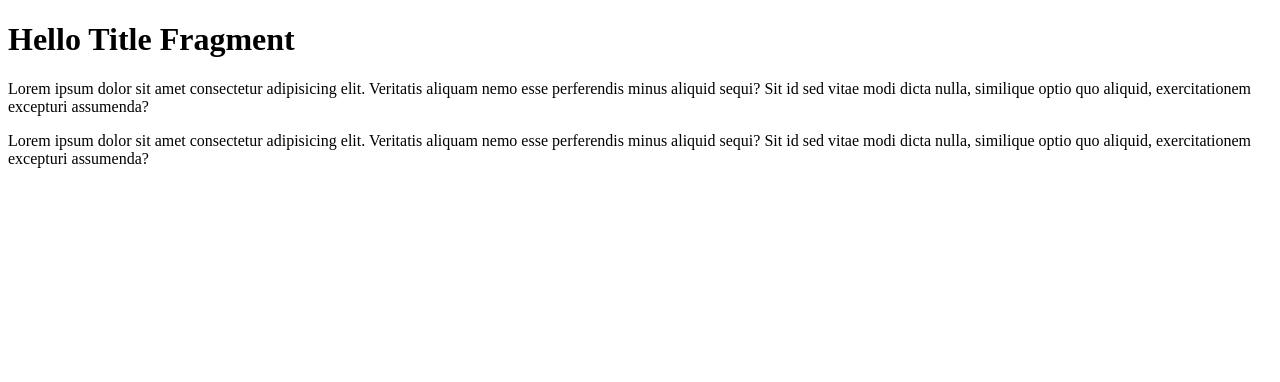
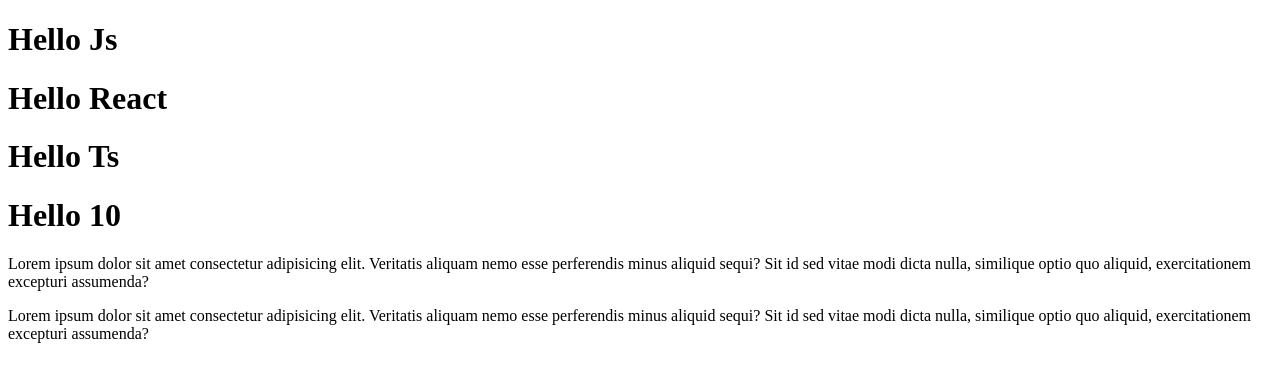
Before and after one commit to Lihobabina/react, a React (Create React App) app: page / in a window 1280 px wide. Shown: the top 382 px of the page. Built offline with nearby package versions, Linux system fonts and the light colour scheme.

Commit message:
add props

```diff
--- a/src/index.tsx
+++ b/src/index.tsx
@@ -1,8 +1,12 @@
 import React from 'react'
 import ReactDOM from 'react-dom/client'
 
-const Title = () => {
-    return <h1>Hello Title Fragment</h1>
+type TitleProps = {
+    title?: string | number
+}
+
+const Title = (props: TitleProps) => {
+    return <h1>Hello {props.title}</h1>
 }
 
 const Content = () => {
@@ -27,7 +31,10 @@
 const App = () => {
     return (
         <>
-            <Title />
+            <Title title="Js" />
+            <Title title="React" />
+            <Title title="Ts" />
+            <Title title={10} />
             <Content />
         </>
     )
```
